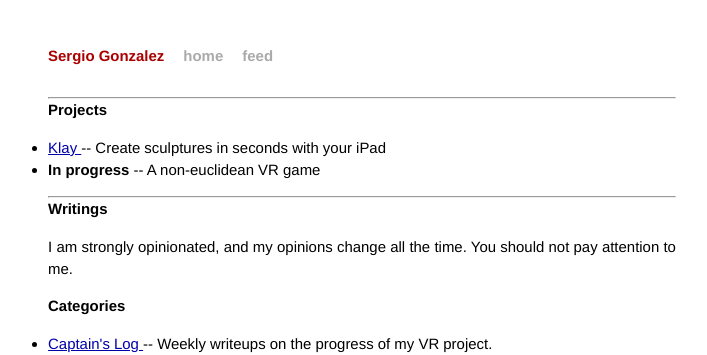
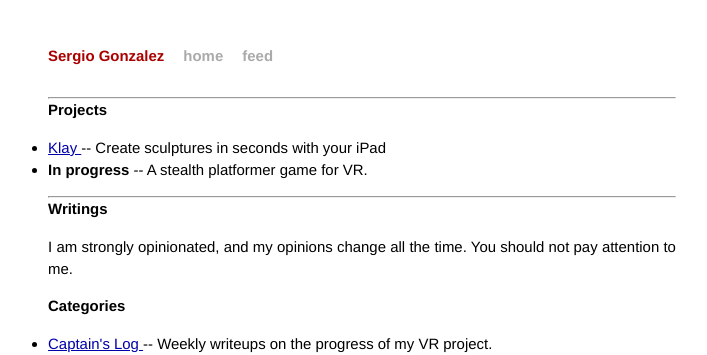
Before and after one commit to serge-rgb/old.bigmonachus.github.io, a Jekyll site: the page built from index.html, in a window 1280 px wide. Shown: the top 355 px of the page, without its empty margins (278-985 px from the left). Built offline with Jekyll 4.4.1, drawn with Linux system fonts in a browser that asks for light colours; Markdown is read by kramdown in place of the engine named in the settings.

Commit message:
stealth platformer

```diff
--- a/index.html
+++ b/index.html
@@ -9,7 +9,7 @@ title: Sergio González
     <p>
     <ul>
         <li> <a href="/klay"> Klay </a> -- Create sculptures in seconds with your iPad</li>
-        <li> <b>In progress</b> -- A non-euclidean VR game </li>
+        <li> <b>In progress</b> -- A stealth platformer game for VR. </li>
     </ul>
     </p>
 
```
